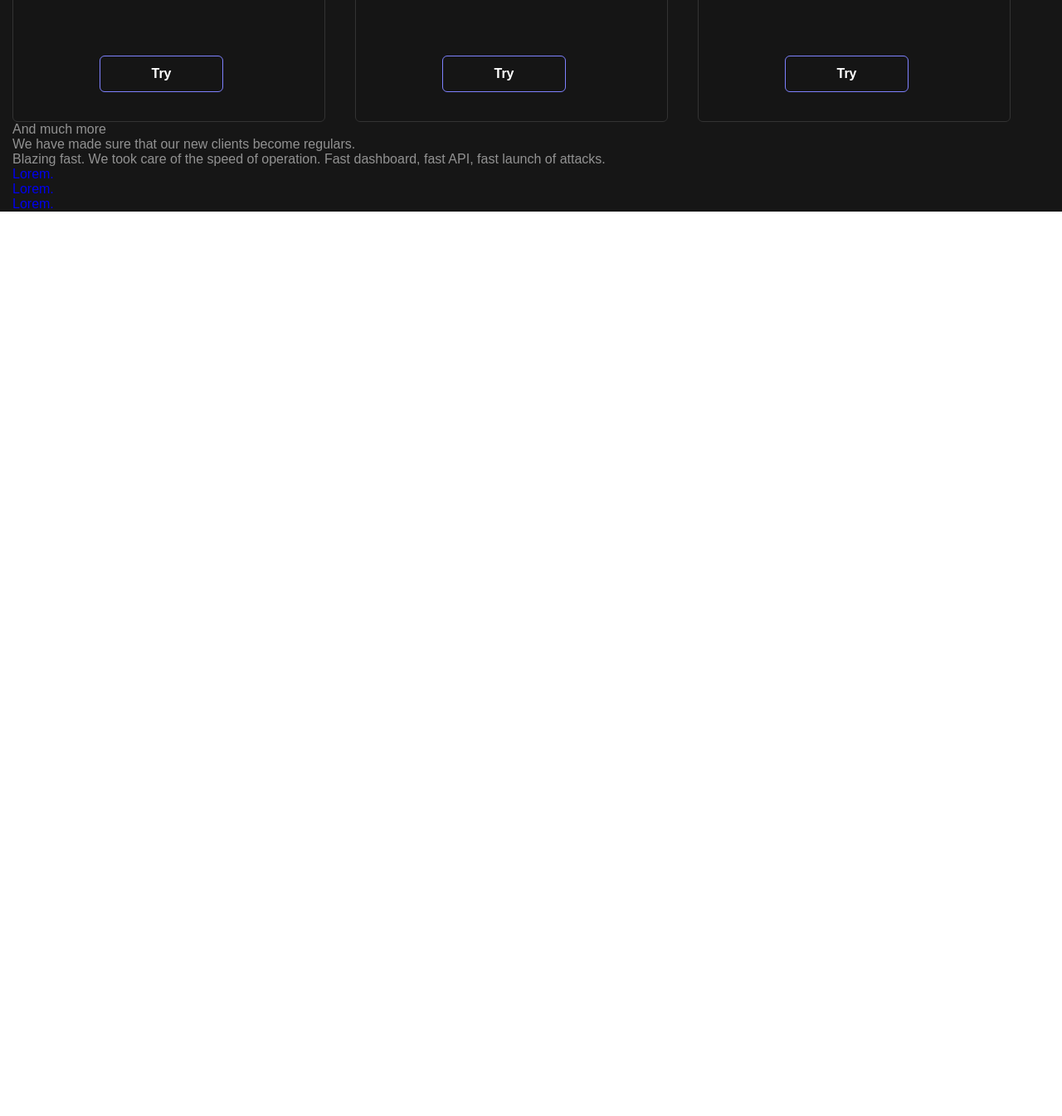
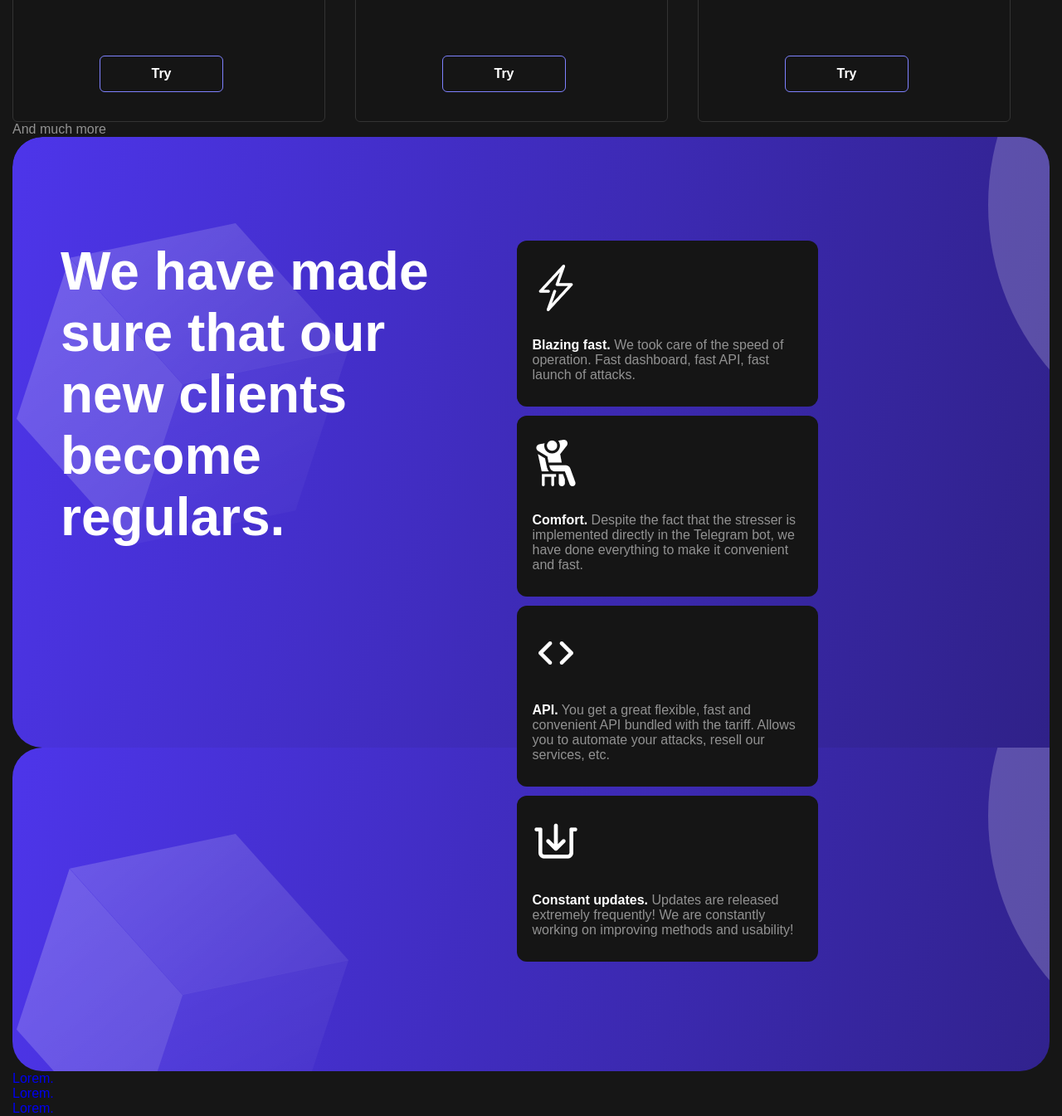
Before and after one commit to kosm-dev/stormy, a website: page app/index.html in a window 1280 px wide. Shown: the part 2060-3405 px from the top of the page at 83% size. Before the commit the page ends 2315 px from the top, so only its background shows below. Drawn offline with nearby package versions, Linux system fonts and the light colour scheme; files that its build step writes are made by us from their sources; files whose address does not match are found by name.

Commit message:
added section features

```diff
--- a/app/index.html
+++ b/app/index.html
@@ -545,7 +545,7 @@
 
       <section class="main__features features">
         <div class="container">
-          <div class="features__inner">
+          <div class="features__inner" style="background: url('images/features/bg.svg');">
             <div class="features__inner-content">
               <div class="features__title">
                 We have made sure that our new clients become regulars.
@@ -556,7 +556,7 @@
                 <div class="features__item features-item">
 
                   <div class="features-item__icon">
-                    <img src="" alt="">
+                    <img src="images/features/power.png" alt="power">
                   </div>
 
                   <div class="features-item__content">
@@ -564,6 +564,49 @@
                   </div>
 
                 </div>
+
+
+                <div class="features__item features-item">
+
+                  <div class="features-item__icon">
+                    <img src="images/features/convenient.png" alt="comfort">
+                  </div>
+
+                  <div class="features-item__content">
+                    <span>Comfort.</span> Despite the fact that the stresser is implemented directly in the Telegram bot, we have done everything to make it
+                    convenient and fast.
+                  </div>
+
+                </div>
+
+
+                <div class="features__item features-item">
+
+                  <div class="features-item__icon">
+                    <img src="images/features/code.png" alt="comfort">
+                  </div>
+
+                  <div class="features-item__content">
+                    <span>API.</span> You get a great flexible, fast and convenient API bundled with the tariff. Allows you to automate your attacks, resell
+                    our services, etc.
+                  </div>
+
+                </div>
+
+
+
+                <div class="features__item features-item">
+
+                  <div class="features-item__icon">
+                    <img src="images/features/mail.png" alt="comfort">
+                  </div>
+
+                  <div class="features-item__content">
+                    <span>Constant updates.</span> Updates are released extremely frequently! We are constantly working on improving methods and usability!
+                  </div>
+
+                </div>
+
 
 
               </div>
--- /dev/null
+++ b/app/scss/parts/features/_features.scss
@@ -0,0 +1,59 @@
+.features {
+  &__inner {
+    padding-top: 125px;
+    padding-bottom: 132px;
+    padding-left: 58px;
+    padding-right: 123px;
+    width: 100%;
+    max-width: 1614px;
+    border-radius: 36px;
+  }
+  &__inner-content {
+    display: flex;
+    gap: 0 30px;
+  }
+  &__title {
+    width: 100%;
+    max-width: 650px;
+    @extend %soliden-700;
+    font-size: 64px;
+    color: #fff;
+  }
+  &__items {
+    width: 100%;
+    max-width: 740px;
+    display: flex;
+    flex-wrap: wrap;
+    gap: 11px 13px;
+  }
+}
+
+.features-item {
+  width: 100%;
+  max-width: 363px;
+  padding-top: 29px;
+  padding-left: 19px;
+  padding-right: 13px;
+
+  padding-bottom: 29px;
+  border-radius: 12px;
+  background: #151515;
+  &__icon {
+    margin-bottom: 32px;
+  }
+  &__icon img {
+    width: 56px;
+    height: 56px;
+  }
+  &__content {
+    @extend %soliden-400;
+    font-size: 16px;
+    color: #929292;
+  }
+  &__content > span {
+    @extend %soliden-700;
+    font-size: 16px;
+    line-height: normal;
+    color: #fff;
+  }
+}
--- a/app/scss/parts/price/_price.scss
+++ b/app/scss/parts/price/_price.scss
@@ -1,10 +1,5 @@
-.main {
-  &__price {
-  }
-}
+
 .price {
-  &__inner {
-  }
   &__title {
     padding-left: 125px;
     color: #d9d9d9;
@@ -16,8 +11,7 @@
     display: flex;
     gap: 0 36px;
   }
-  &__item {
-  }
+
 }
 
 .price-item {
@@ -81,13 +75,10 @@
     line-height: normal;
     color: #fff;
   }
-  &__list {
-  }
+
   &__links {
     display: flex;
     justify-content: center;
-  }
-  &__link {
   }
 }
 .price-info {
--- a/app/scss/style.scss
+++ b/app/scss/style.scss
@@ -8,3 +8,4 @@
 @import "parts/header/header";
 @import "parts/top/top";
 @import "parts/price/price";
+@import "parts/features/features";
```
Also changed, not shown: app/images/features/bg.svg (added).
